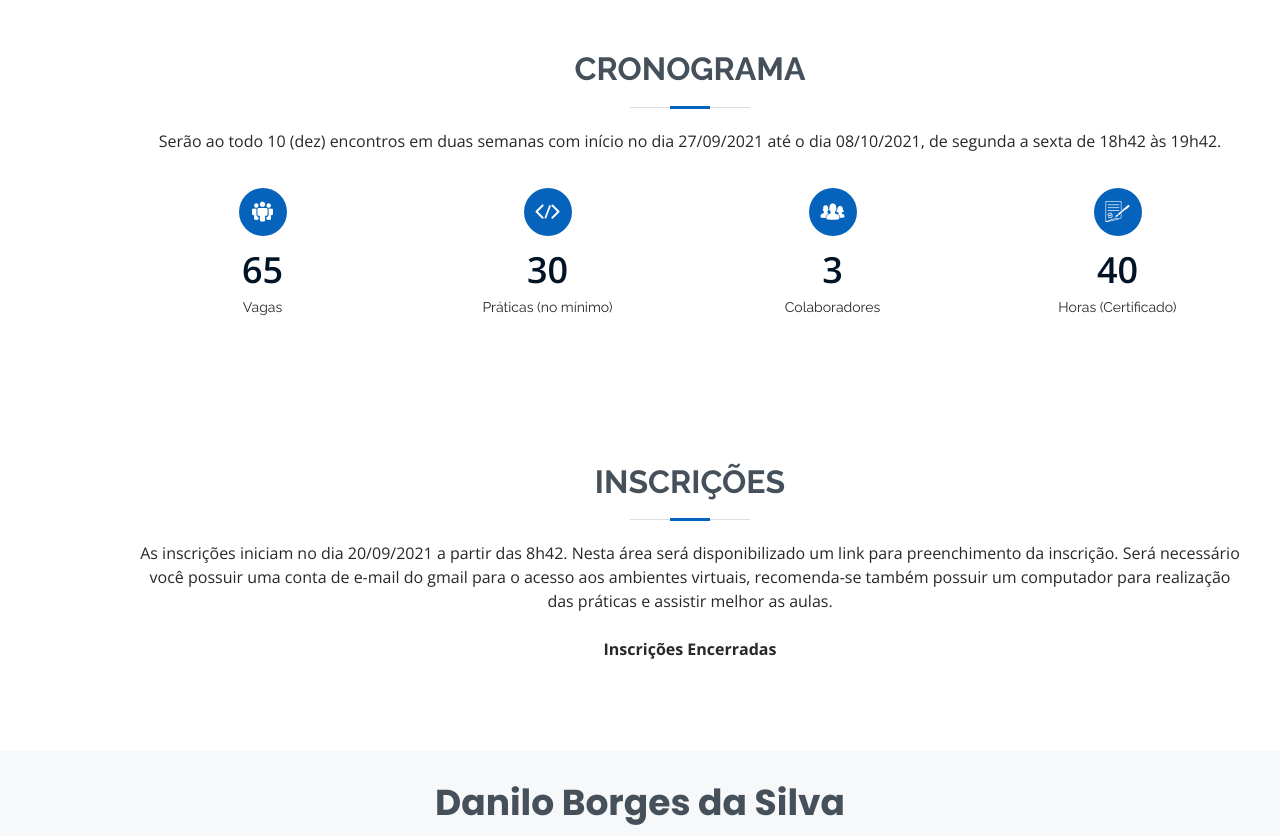
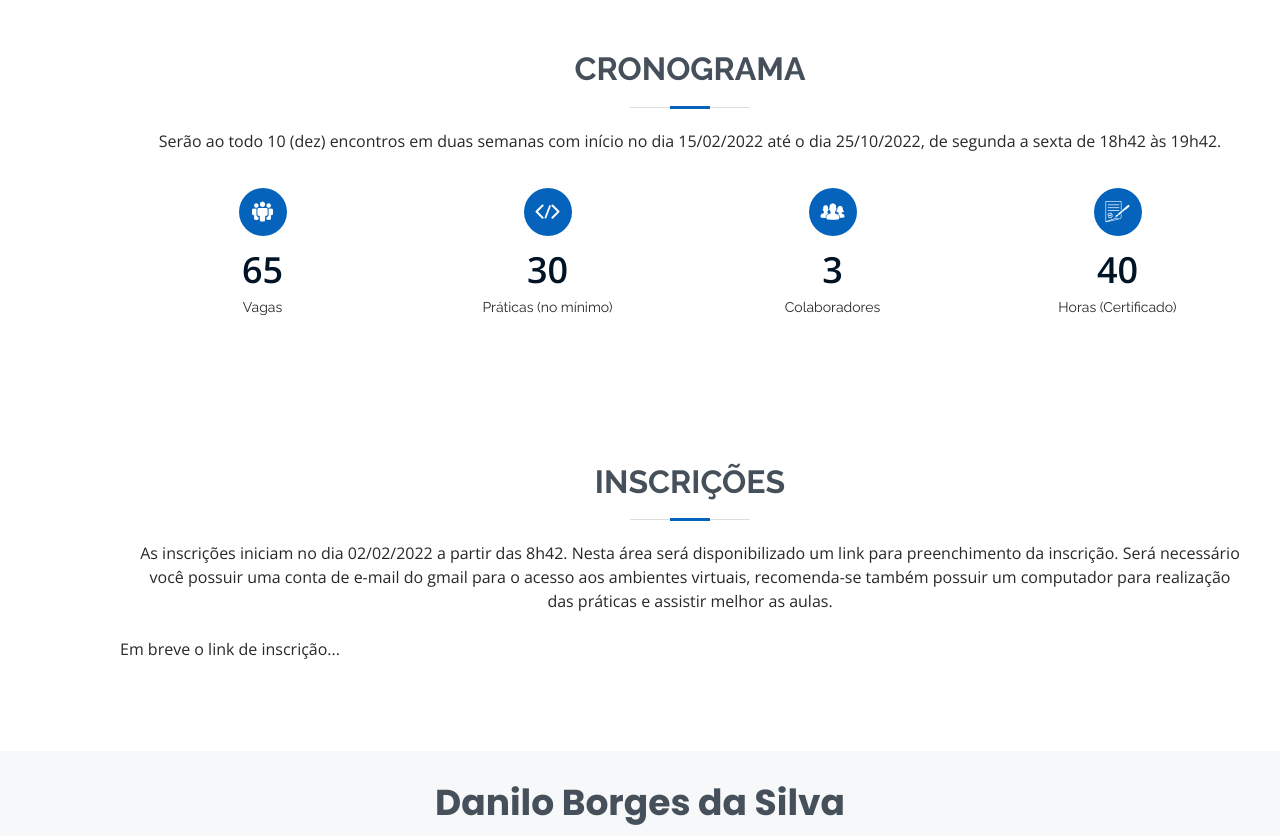
Before and after one commit to danilob/programatodos, a plain HTML site: page index.html in a window 1280 px wide. Shown: the part 1300-2136 px from the top of the page. Drawn offline with nearby package versions, Linux system fonts and the light colour scheme.

Commit message:
ajustes para segunda edição

```diff
--- a/index.html
+++ b/index.html
@@ -63,7 +63,7 @@
     <div class="container" data-aos="zoom-in" data-aos-delay="100">
       <h3>Programação para Todos</h3>
       <h1>Do ZERO ao Básico</h1>
-      <p><span class="typed" data-typed-items="Aulas Remotas, Gratuito"></span></p>
+      <p><span class="typed" data-typed-items="Aulas Remotas Síncronas, Gratuito"></span></p>
       <div class="social-links">
         <a href="https://github.com/danilob" class="github"><i class="bx bxl-github"></i></a>
         <!--a href="#" class="facebook"><i class="bx bxl-facebook"></i></a-->
@@ -131,7 +131,7 @@
 
         <div class="section-title">
           <h2>Cronograma</h2>
-          <p>Serão ao todo 10 (dez) encontros em duas semanas com início no dia 27/09/2021 até o dia 08/10/2021, de segunda a sexta de 18h42 às 19h42. </p>
+          <p>Serão ao todo 10 (dez) encontros em duas semanas com início no dia 15/02/2022 até o dia 25/10/2022, de segunda a sexta de 18h42 às 19h42. </p>
         </div>
 
         <div class="row">
@@ -179,12 +179,19 @@
 
         <div class="section-title">
           <h2>Inscrições</h2>
-          <p>As inscrições iniciam no dia 20/09/2021 a partir das 8h42. Nesta área será disponibilizado um link para preenchimento da inscrição.
+          <p>As inscrições iniciam no dia 02/02/2022 a partir das 8h42. Nesta área será disponibilizado um link para preenchimento da inscrição.
           Será necessário você possuir uma conta de e-mail do gmail para o acesso aos ambientes virtuais, recomenda-se também possuir um computador para realização das práticas
           e assistir melhor as aulas.</p>
           <br>
 
-          <p><b>Inscrições Encerradas</b></p>
+          <div class="row incricao-breve">
+            <p>Em breve o link de inscrição... </p>
+            </div>
+            <div class="row incricao-iniciada" style="display:block">
+              <div class="control">
+                  <a class="button button-primary button-block button-shadow" href="https://forms.gle/CaVgfBMuuPCzcHAc6">Clique Aqui para se Inscrever!</a>
+              </div>
+            </div>
 
 
         </div>
@@ -253,6 +260,26 @@
   <!-- Template Main JS File -->
   <script src="assets/js/main.js"></script>
 
+  <script>
+    var startTime = new Date('2022-02-15 08:42:00 AM');
+
+    function displayTime() {
+      let date = new Date();
+
+      if(date>=startTime){
+        $(".incricao-breve").hide()
+        $(".incricao-iniciada").show()
+        clearInterval(createClock)
+        return;
+      }
+      $(".incricao-iniciada").hide()
+      $(".incricao-breve").show()
+
+    }
+
+    const createClock = setInterval(displayTime, 1000);
+
+  </script>
 
 </body>
 
```
